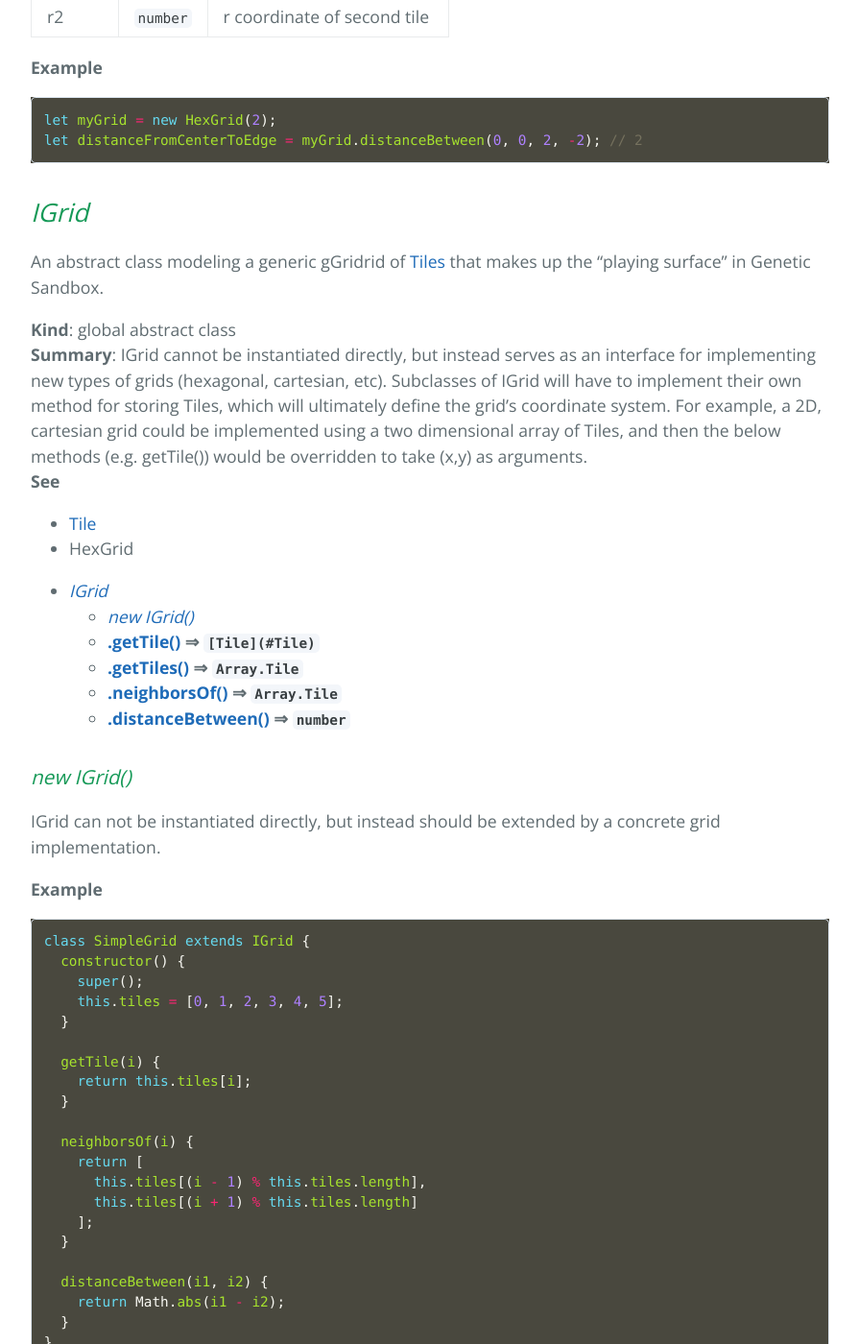
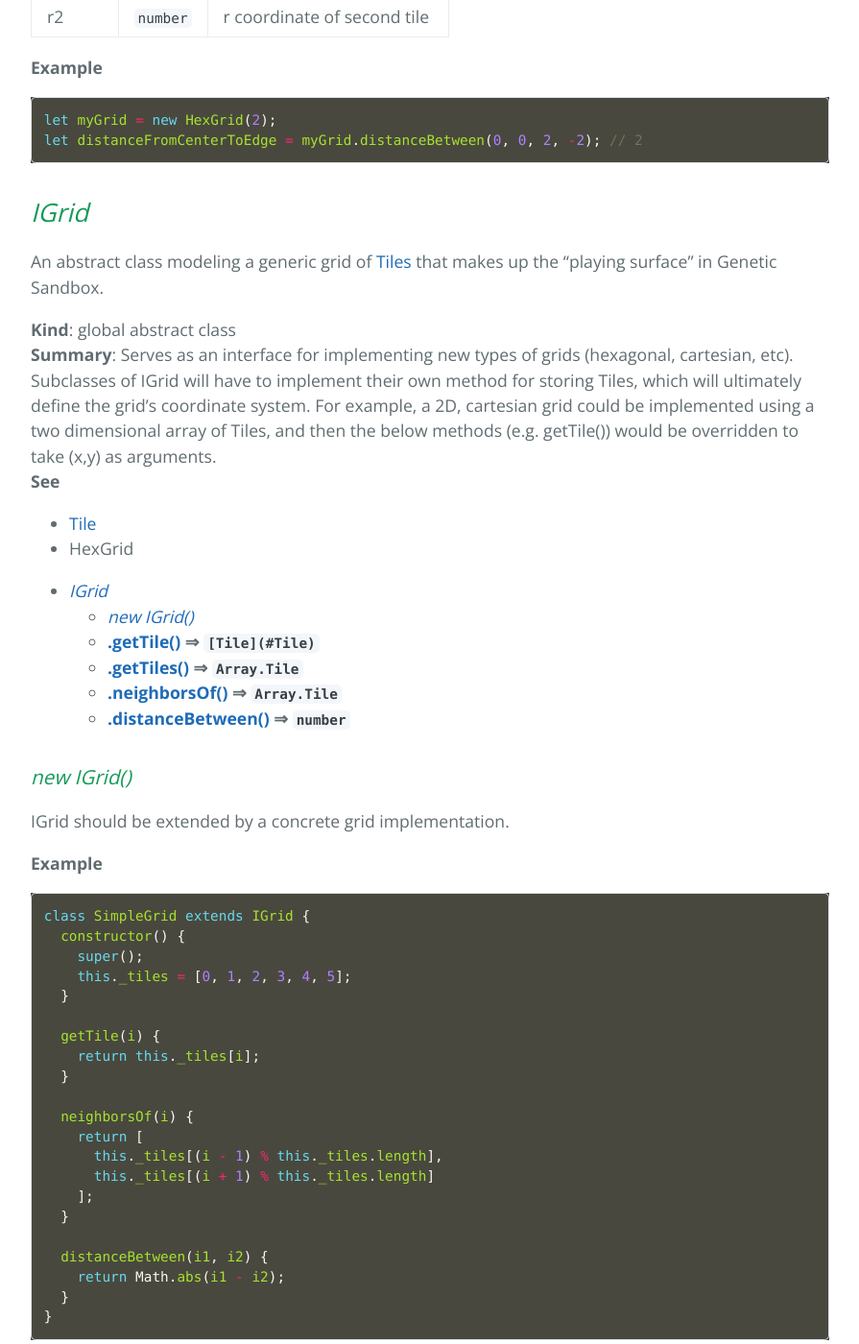
Before and after one commit to cjsauer/genetic-sandbox, a Jekyll site: the page built from site/docs.md, in a window 1280 px wide and 1400 px high, scrolled down 3920 px. Shown: the whole window at 96% size, without its empty margins (192-1087 px from the left). Built offline with Jekyll 4.4.1, drawn with Linux system fonts in a browser that asks for light colours; some of the changed text lies outside the part shown.

Commit message:
Update IGrid extension example to use private _tiles member Fix little docs typo

```diff
--- a/site/docs.md
+++ b/site/docs.md
@@ -15,7 +15,7 @@ permalink: /docs/
 Implementation details can be found <a href="http://goo.gl/nLO6sN">here</a>.</p>
 </dd>
 <dt><a href="#IGrid">IGrid</a></dt>
-<dd><p>An abstract class modeling a generic gGridrid of <a href="#Tile">Tiles</a> that
+<dd><p>An abstract class modeling a generic grid of <a href="#Tile">Tiles</a> that
 makes up the &quot;playing surface&quot; in Genetic Sandbox.</p>
 </dd>
 <dt><a href="#Tile">Tile</a></dt>
@@ -166,17 +166,16 @@ let distanceFromCenterToEdge = myGrid.distanceBetween(0, 0, 2, -2); // 2
 <a name="IGrid"></a>
 
 ## *IGrid*
-An abstract class modeling a generic gGridrid of [Tiles](#Tile) that
+An abstract class modeling a generic grid of [Tiles](#Tile) that
 makes up the "playing surface" in Genetic Sandbox.
 
 **Kind**: global abstract class
-**Summary**: IGrid cannot be instantiated directly, but instead serves as an
-interface for implementing new types of grids (hexagonal, cartesian, etc).
-Subclasses of IGrid will have to implement their own method for storing Tiles,
-which will ultimately define the grid's coordinate system. For example, a 2D,
-cartesian grid could be implemented using a two dimensional array of Tiles,
-and then the below methods (e.g. getTile()) would be overridden to
-take (x,y) as arguments.
+**Summary**: Serves as an interface for implementing new types of grids
+(hexagonal, cartesian, etc).  Subclasses of IGrid will have to implement
+their own method for storing Tiles, which will ultimately define the grid's
+coordinate system. For example, a 2D, cartesian grid could be implemented
+using a two dimensional array of Tiles, and then the below methods (e.g.
+getTile()) would be overridden to take (x,y) as arguments.
 **See**
 
 - [Tile](#Tile)
@@ -193,8 +192,7 @@ take (x,y) as arguments.
 <a name="new_IGrid_new"></a>
 
 ### *new IGrid()*
-IGrid can not be instantiated directly, but instead should be extended
-by a concrete grid implementation.
+IGrid should be extended by a concrete grid implementation.
 
 **Example**
 
@@ -202,17 +200,17 @@ by a concrete grid implementation.
 class SimpleGrid extends IGrid {
   constructor() {
     super();
-    this.tiles = [0, 1, 2, 3, 4, 5];
+    this._tiles = [0, 1, 2, 3, 4, 5];
   }
 
   getTile(i) {
-    return this.tiles[i];
+    return this._tiles[i];
   }
 
   neighborsOf(i) {
     return [
-      this.tiles[(i - 1) % this.tiles.length],
-      this.tiles[(i + 1) % this.tiles.length]
+      this._tiles[(i - 1) % this._tiles.length],
+      this._tiles[(i + 1) % this._tiles.length]
     ];
   }
 
@@ -440,8 +438,7 @@ and a height.
 
 ### *new IShape([x], [y])*
 Creates a new shape at position (x, y).
-IShape cannot be instantiated directly. Instead, IShape should be extended
-and its members overridden by a concrete subclass.
+IShape should be extended and its members overridden by a concrete subclass.
 
 
 | Param | Type | Default | Description |
```
Also changed, not shown: src/modules/grid/IGrid.js (+5 -5 lines).
